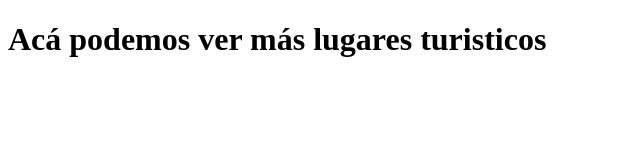
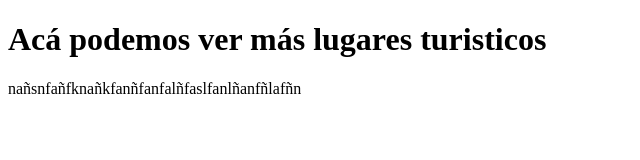
Before and after one commit to SfulMytam/Pagina---WankaTuri, a plain HTML site: page Otros.html in a window 1280 px wide. Shown: the whole page, without its empty margins (0-640 px from the left). Drawn offline with Linux system fonts and the light colour scheme.

Commit message:
Cambios a Otros.html

```diff
--- a/Otros.html
+++ b/Otros.html
@@ -8,5 +8,6 @@
 <body>
     <h1>Acá podemos ver más lugares turisticos
     </h1>
+    <p>nañsnfañfknañkfanñfanfalñfaslfanlñanfñlafñn</p>
 </body>
 </html>
```
